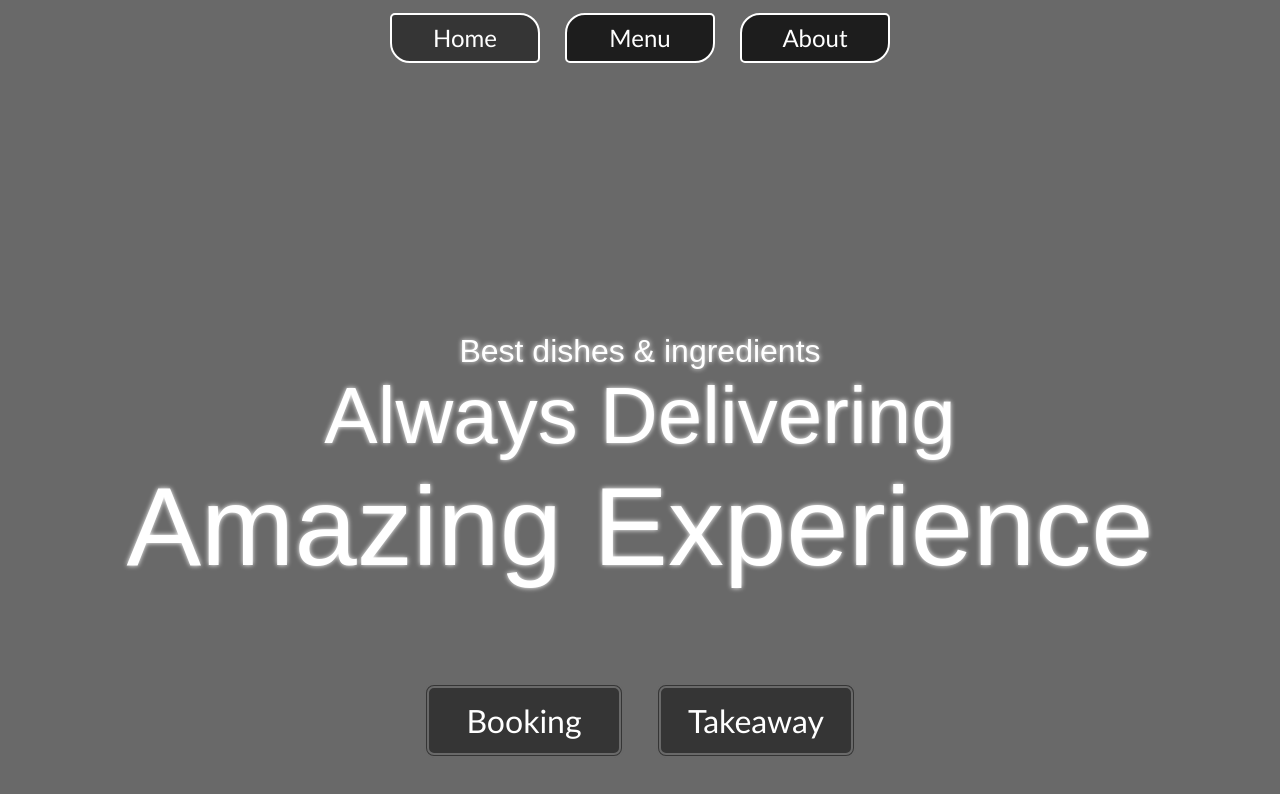
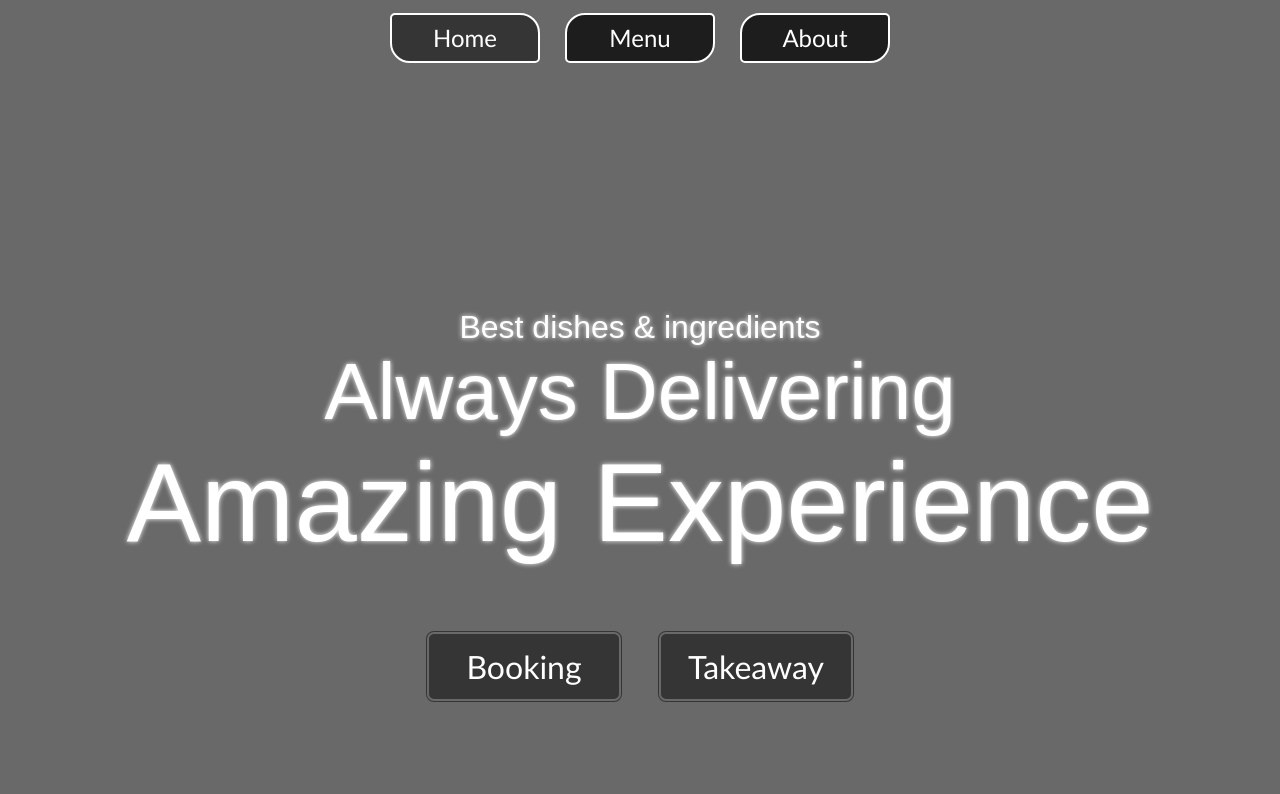
Before and after one commit to xswitch/odin_js_restaurant, a website built with webpack: page src/index.html in a window 1280 px wide. Built offline with nearby package versions, Linux system fonts and the light colour scheme; files whose address does not match are found by name.

Commit message:
Added favicon

```diff
--- a/src/index.html
+++ b/src/index.html
@@ -4,6 +4,7 @@
     <meta charset="UTF-8">
     <meta name="viewport" content="width=device-width, initial-scale=1.0">
     <title>Restaurant</title>
+    <link rel="shortcut icon" href="./img/favicon.png" type="image/x-icon">
 </head>
 <body>
     <header>
--- a/src/style.css
+++ b/src/style.css
@@ -60,7 +60,8 @@ nav>button.active {
 .homeContainer {
     min-width: 950px;
     display: grid;
-    grid-template-rows: repeat(3, 1fr);
+    grid-template-rows: 1fr 2fr 1fr;
+    gap: 20px;
     justify-items: center;
     align-items: center;
 }
@@ -80,6 +81,7 @@ nav>button.active {
     grid-row-start: 3;
     display: flex;
     gap: 2rem;
+    align-self: baseline;
 }
 
 .homeButton {
--- a/webpack.config.js
+++ b/webpack.config.js
@@ -8,6 +8,7 @@ module.exports = {
         template: './src/index.html',
         filename: 'index.html',
         inject: 'head',
+        favicon: './src/img/logo.png',
     })
     ],
     output: {
```
Also changed, not shown: src/img/logo.png (added), 1 other file.
